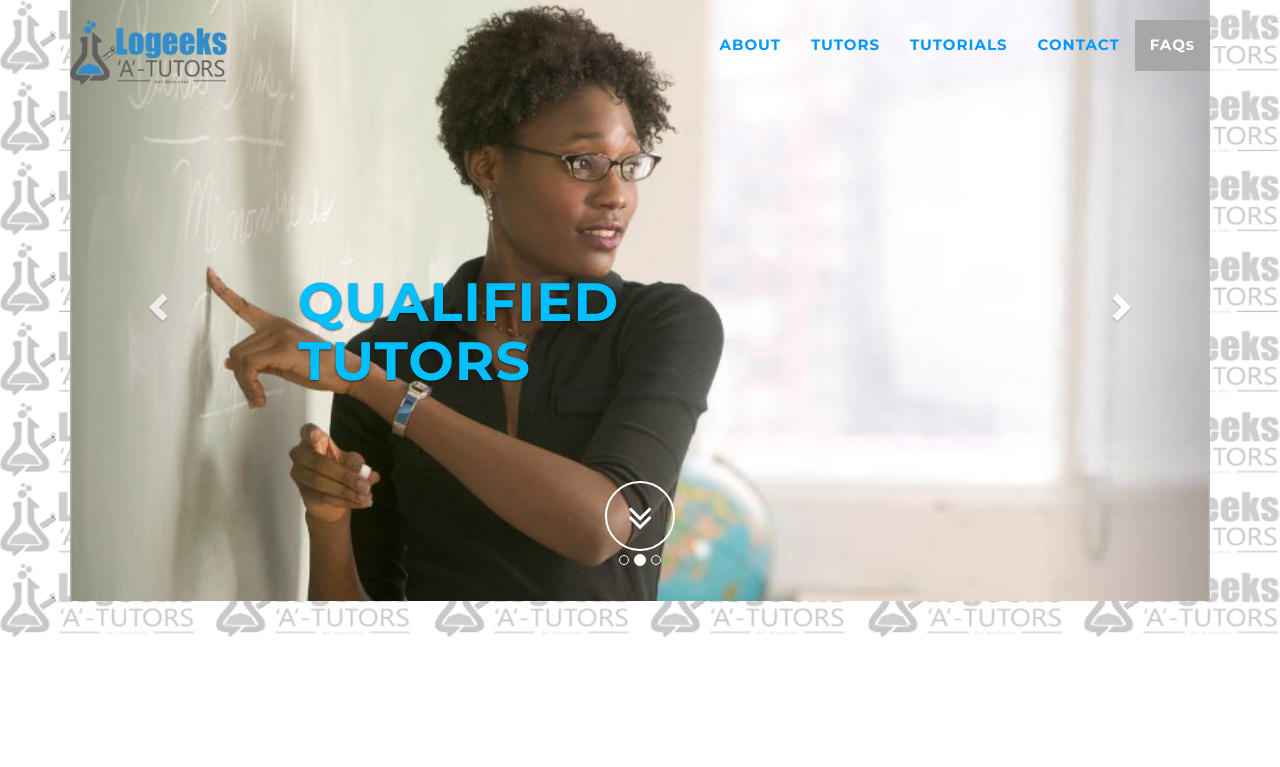
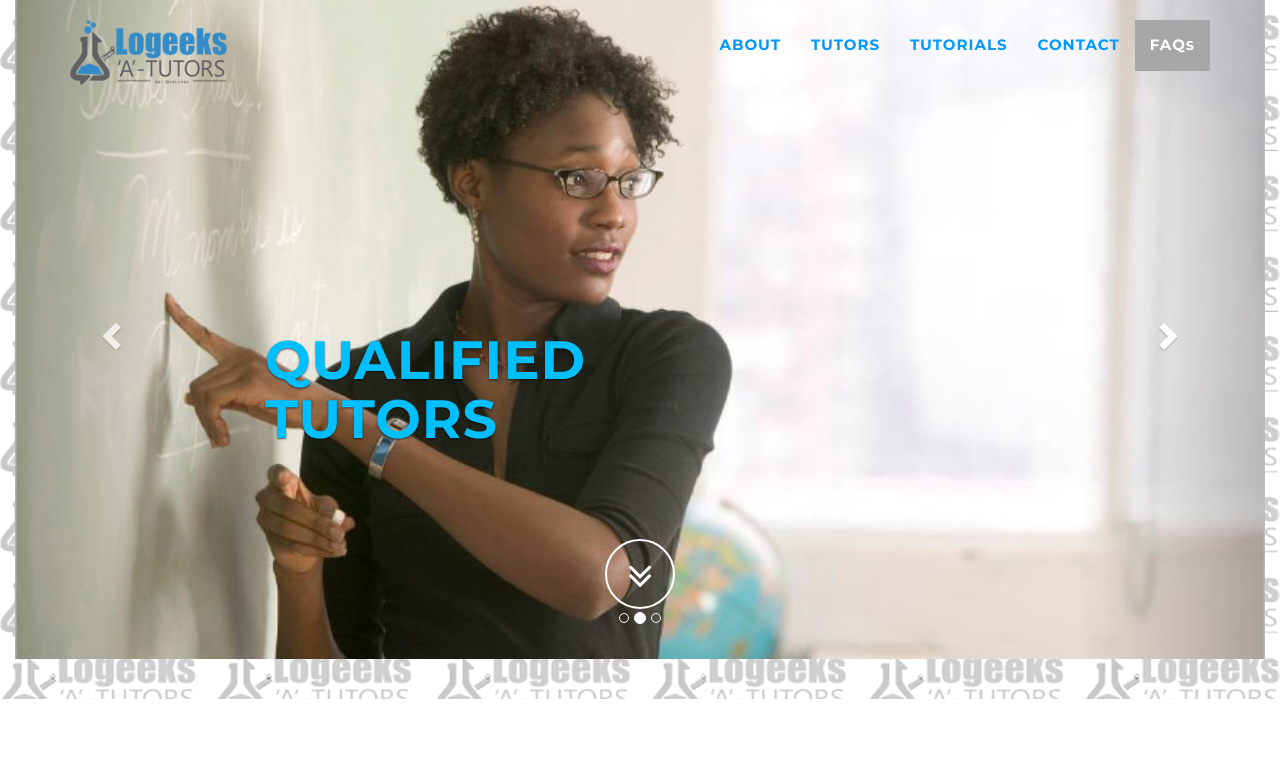
Before and after one commit to ak-logic/logeeks, a website: page index.html in a window 1280 px wide. Shown: the top 767 px of the page. Drawn offline with nearby package versions, Linux system fonts and the light colour scheme; some packages are replaced by stand-ins of ours.

Commit message:
Update index.html

```diff
--- a/index.html
+++ b/index.html
@@ -74,7 +74,7 @@
         </nav>
 
             <!-- Intro Header -->
-            <section id="header" class="container">
+            <section id="header" class="container" style="width:100%">
                 <div id="myCarousel" class="carousel slide" data-ride="carousel">
   <!-- Indicators -->
   <ol class="carousel-indicators">
```
